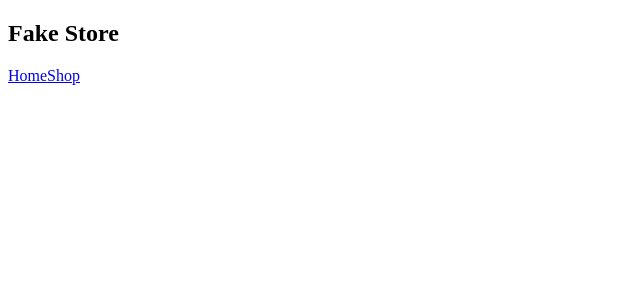
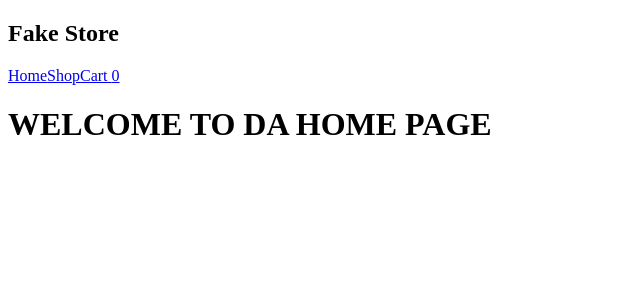
Before and after one commit to michaelquintdev/fake-shop, a React (Create React App) app: page / in a window 1280 px wide. Shown: the top 300 px of the page, without its empty margins (0-640 px from the left). Built offline with nearby package versions, Linux system fonts and the light colour scheme; no server answers.

Commit message:
Added an input for the add to cart function

```diff
--- a/src/App.js
+++ b/src/App.js
@@ -7,6 +7,8 @@ import Item from './components/Item'
 
 function App() {
   const [data, setData] = useState([])
+  const [cart, setCart] = useState(0)
+
   useEffect(() => {
     axios.get('https://fakestoreapi.com/products')
       .then(res => {
@@ -25,12 +27,13 @@ function App() {
         <div className = 'nav-links'>
           <Link to = '/'>Home</Link>
           <Link to = '/shop'>Shop</Link>
+          <Link to = '/cart'>Cart {cart}</Link>
         </div>
         {/* <button Link = '/bro'></button> */}
       </nav>
       <Switch>
         <Route path = '/shop/:itemID'>
-          <Item data = {data}/>
+          <Item data = {data} setCart = {setCart} cart = {cart}/>
         </Route>
         <Route exact path = '/shop'>
           <Shop data = {data}/>
--- a/src/components/Home.js
+++ b/src/components/Home.js
@@ -3,7 +3,7 @@ import React from 'react'
 function Home() {
     return (
         <div>
-
+            <h1>WELCOME TO DA HOME PAGE</h1>
         </div>
     )
 }
--- a/src/components/Item.js
+++ b/src/components/Item.js
@@ -1,8 +1,8 @@
-import React from 'react'
+import React, {useState} from 'react'
 import { useParams } from 'react-router-dom'
 
 function Item(props) {
-    const { data } = props
+    const { data, cart, setCart } = props
     const { itemID } = useParams()
 
     const item = data.find(async (item) => item.id === itemID)
@@ -16,7 +16,12 @@ function Item(props) {
             <img src = {item.image} alt = {item.title}/>
             <p>{item.description}</p>
             <h4>{item.price}</h4>
-            <button>Add to Cart</button>
+            <form>
+                <label>
+                    <input type = 'text' name='amountPurchased' maxLength='2' onChange={null} value={1}/>
+                </label>
+                <button onSubmit = {null}>Add to Cart</button>
+            </form>
         </div>
     )
 }
```
